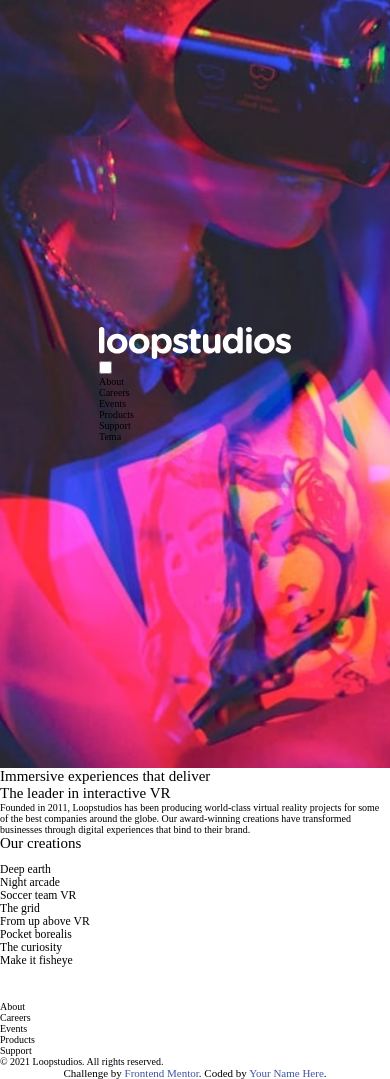
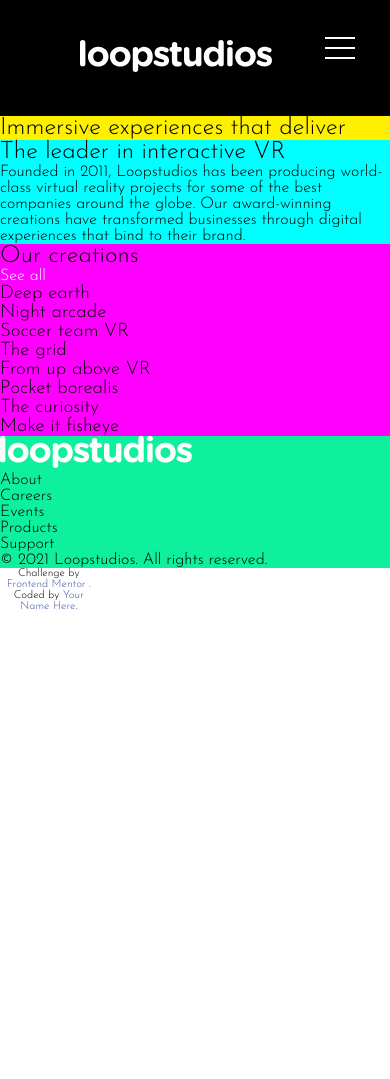
Before and after one commit to WellissonLima/loopstudios-landing-page-main, a plain HTML site: page index.html in a window 390 px wide. After the commit the page ends 844 px from the top, so only its background shows below. Drawn offline with Linux system fonts and the light colour scheme.

Commit message:
Adição do arquivo de estilização do menu e correçã ode erros no HTML

```diff
--- a/index.html
+++ b/index.html
@@ -1,27 +1,41 @@
 <!DOCTYPE html>
 <html lang="en">
+
 <head>
   <meta charset="UTF-8">
-  <meta name="viewport" content="width=device-width, initial-scale=1.0"> <!-- displays site properly based on user's device -->
+  <meta name="viewport" content="width=device-width, initial-scale=1.0">
+  <!-- displays site properly based on user's device -->
 
   <link rel="icon" type="image/png" sizes="32x32" href="./src/images/favicon-32x32.png">
 
   <title>Frontend Mentor | Loopstudios landing page</title>
 
+  <link rel="preconnect" href="https://fonts.googleapis.com">
+  <link rel="preconnect" href="https://fonts.gstatic.com" crossorigin>
+  <link href="https://fonts.googleapis.com/css2?family=Josefin+Sans:ital,wght@0,100..700;1,100..700&display=swap"
+    rel="stylesheet">
+
   <link rel="stylesheet" href="./src/css/reset.css">
   <link rel="stylesheet" href="./src/css/variables.css">
   <link rel="stylesheet" href="./src/css/style.css">
+  <link rel="stylesheet" href="./src/css/menu.css">
 
   <!-- Feel free to remove these styles or customise in your own stylesheet 👍 -->
   <style>
-    .attribution { font-size: 11px; text-align: center; }
-    .attribution a { color: hsl(228, 45%, 44%); }
+    .attribution {
+      font-size: 11px;
+      text-align: center;
+    }
+
+    .attribution a {
+      color: hsl(228, 45%, 44%);
+    }
   </style>
 </head>
+
 <body>
   <header class="header">
     <div class="header-container">
-      <div class="menu-container">
       <div class="logo">
         <a href="#">
           <img src="./src/images/logo.svg" alt="logo">
@@ -32,20 +46,21 @@
         <input type="checkbox" name="menu" id="menu-hamburguer" />
 
         <label for="menu-hamburguer">
-            <div class="menu"><span class="hamburguer"></span></div>
+          <div class="menu">
+            <span class="hamburguer"></span>
+          </div>
         </label>
 
         <ul>
-            <li>About</li>
-            <li>Careers</li>
-            <li>Events</li>
-            <li>Products</li>
-            <li>Support</li>
+          <li><a href="#about">About</a></li>
+          <li><a href="#careers">Careers</a></li>
+          <li><a href="#events">Events</a></li>
+          <li><a href="#products">Products</a></li>
+          <li><a href="#support">Support</a></li>
           <li>Tema</li>
         </ul>
       </nav>
     </div>
-
   </header>
 
   <section class="hero">
@@ -96,7 +111,7 @@
     </div>
   </section>
 
-  <footer>
+  <footer class="footer">
     <div class="menu-footer">
       <div><a href="#"><img src="./src/images/logo.svg" alt="logo"></a></div>
 
@@ -124,8 +139,9 @@
   </footer>
 
   <div class="attribution">
-    Challenge by <a href="https://www.frontendmentor.io?ref=challenge" target="_blank">Frontend Mentor</a>.
+    Challenge by <a href="https://www.frontendmentor.io?ref=challenge" target="_blank">Frontend Mentor </a>.
     Coded by <a href="#">Your Name Here</a>.
   </div>
 </body>
+
 </html>
--- /dev/null
+++ b/src/css/menu.css
@@ -0,0 +1,107 @@
+.header nav ul {
+    display: flex;
+}
+
+.header nav ul li a {
+    font-size: 2rem;
+    font-weight: 500;
+    margin: 0 20px;
+    padding-bottom: 10px;
+    transition: 0.3s;
+}
+
+.header nav ul li a:hover{
+    border-bottom: 2px solid #fff;
+}
+
+.header .menu {
+    display: none;
+    width: 60px;
+    height: 60px;
+    align-self: flex-end;
+}
+
+.header nav label {
+    display: flex;
+    flex-direction: column;
+}
+
+.header .hamburguer {
+    background-color: #fff;
+    position: relative;
+    display: block;
+    width: 30px;
+    height: 2px;
+    top: 29px;
+    left: 15px;
+    transition: 0.5s ease-in-out;
+}
+
+.header .hamburguer:before, .header .hamburguer:after {
+    background-color: #fff;
+    content: "";
+    display: block;
+    width: 100%;
+    height: 100%;
+    position: absolute;
+    transition: 0.2s ease-in-out;
+}
+
+.header .hamburguer:before {
+    top: -10px;
+}
+
+.header .hamburguer:after {
+    bottom: -10px;
+}
+
+.header input {
+    display: none;
+}
+
+.header input:checked ~ label .hamburguer {
+    transform: rotate(45deg);
+}
+
+.header input:checked ~ label .hamburguer:before {
+    transform: rotate(90deg);
+    top: 0;
+}
+
+.header input:checked ~ label .hamburguer:after {
+    transform: rotate(90deg);
+    bottom: 0;
+}
+
+@media(max-width: 900px){
+    .header .menu {
+        display: block;
+    }
+
+    .header nav ul {
+        display: none;
+    }
+
+    .header input:checked ~ ul {
+        display: block;
+    }
+
+    .header nav {
+        position: absolute;
+        top: 18px;
+        right: 20px;
+        z-index: 1;
+    }
+
+    .header nav ul {
+        width: 200px;
+        background-color: #000;
+        padding: 20px;
+    }
+
+    .header nav ul li a {
+        text-align: center;
+        padding: 20px;
+        display: block;
+    }
+}
--- a/src/css/style.css
+++ b/src/css/style.css
@@ -3,17 +3,48 @@ html{
 }
 
 body {
-    width: 100vw;
+   display: grid;
+   grid-template-areas:
+   "header header header header"
+   "hero hero hero hero"
+   "about about about about"
+   "creations creations creations creations"
+   "footer footer footer footer";
+   grid-template-columns: repeat(4, 1fr);
+   font-size: 1.6rem;
+   font-weight: 400;
+   font-family: "Josefin Sans", sans-serif;
 }
 
 .header {
+    grid-area: header;
+    background-color: #000000;
+}
+
+.header .header-container {
     display: flex;
-    justify-content: center;
+    padding: 40px 80px;
+    justify-content: space-between;
     align-items: center;
-    background-image: url('../images/desktop/image-hero.jpg');
-    background-position: center;
-    background-repeat: no-repeat;
-    background-size: cover;
-    width: 100%;
-    height: 768px;
+    min-height: 100px;
 }
+
+.hero {
+    grid-area: hero;
+    background-color: #fff000;
+}
+
+.about {
+    grid-area: about;
+    background-color: #00ffff;
+}
+
+.creations {
+    grid-area: creations;
+    background-color: #ff00ff;
+}
+
+.footer {
+    grid-area: footer;
+    background-color: #0ff09f;
+}
--- a/src/css/variables.css
+++ b/src/css/variables.css
@@ -3,4 +3,5 @@
     --primary-black: hsl(0, 0%, 0%);
     --primary-dark-gray: hsl(0, 0%, 55%);
     --primary-very-dark-gray: hsl(0, 0%, 41%);
+    --max-width-size: 1920px;
 }
```
Lines whose indentation alone changed are shown as unchanged.
